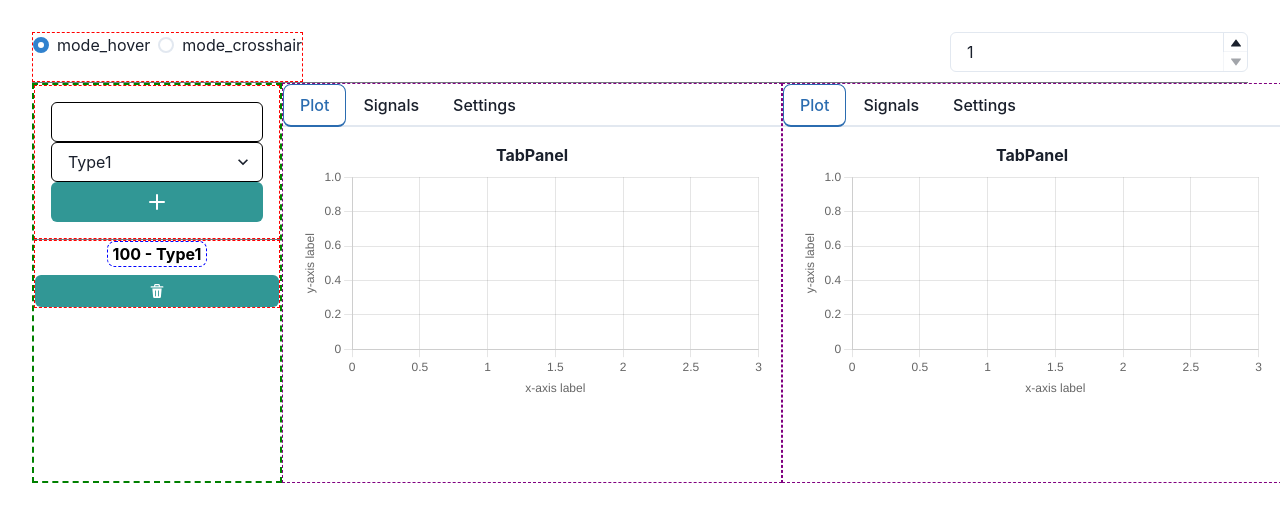
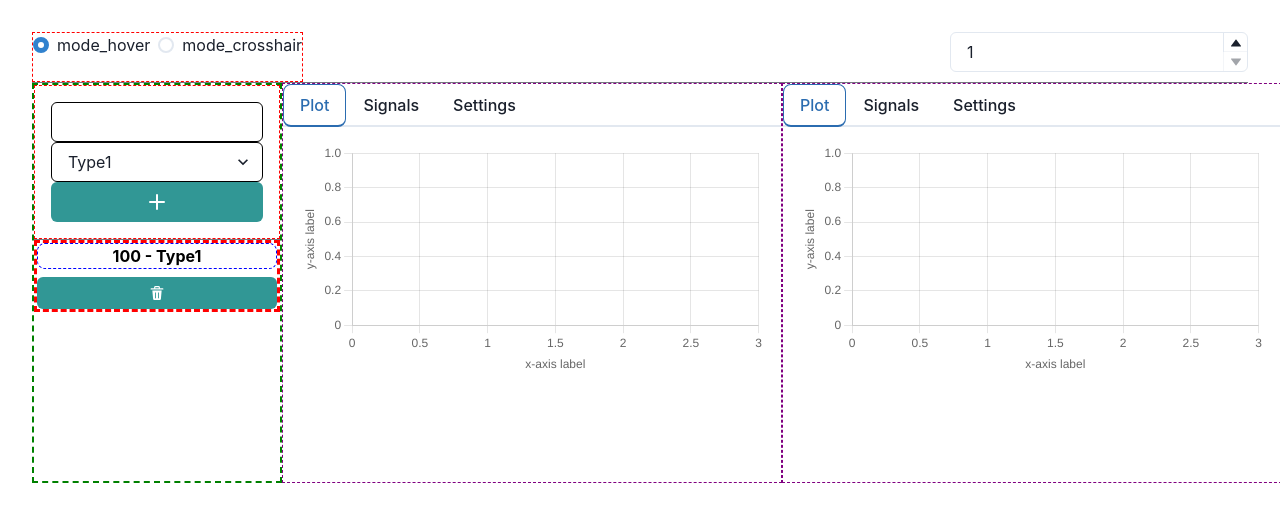
Before and after one commit to rkube/react_scopes, a React (Vite) app: page / in a window 1280 px wide. Shown: the top 522 px of the page. Built offline with nearby package versions, Linux system fonts and the light colour scheme.

Commit message:
Looking good

```diff
--- a/src/App.tsx
+++ b/src/App.tsx
@@ -6,8 +6,7 @@ import './App.css'
 
 import { DndContext, rectIntersection } from '@dnd-kit/core'
 
-
-import { MyList } from './components/list'
+import { AllSignalList } from './components/list'
 import { Selector } from './components/selector'
 import { DynamicGrid } from './components/dynamic_grid'
 import { RowSelector } from './components/row_selector'
@@ -188,14 +187,6 @@ function App() {
     const timebase:number[] = [0.0, 0.5, 1.0, 1.5, 2.0, 2.5, 3.0]
     const samples:number[] = timebase.map((i) => i + Math.random() * 0.5)
 
-    // Assign an index larger than the largest index in the array
-    // let new_ix = 0;
-    // if (signal_list_1.length == 0) {
-    //   new_ix = 0
-    // } else {
-    //   new_ix = Math.max(...signal_list_1.map(item => item.index)) + 1
-    // }
-
     const new_item = {shot: new_shot, type: new_type,
       id: to_id(new_shot, new_type),
       timebase: timebase,
@@ -214,9 +205,6 @@ function App() {
   // Arguments:
   // id_delete (string) - The `id` of the item to be filtered out of the list
   const remove_signal_cb = (id_delete: string) => {
-    // set_signal_list_1(signal_list_1.filter((item) => item.id !== id_delete))
-    // set_signal_list_2(signal_list_2.filter((item) => item.id !== id_delete))
-
     console.log(`Remove signal_cb here. id_delete=${id_delete}`)
     console.log("plot_signal_lists = ", plot_signal_lists)
     console.log("plot_signal_lists.length = ", plot_signal_lists.length)
@@ -243,13 +231,6 @@ function App() {
       setIsDropped(true);
       // drag-and-drop areas are labelled as area_{%02d}.
       const update_ix = parseInt(event.over.id.slice(-2))
-
-
-      // if (event.over.id === 'area1') {
-      //   update_ix = 0
-      // } else if (event.over.id === 'area2') {
-      //   update_ix = 1
-      // }
 
       console.log(`handleDragEnd: Updating at ix=${update_ix}`)
       dispatch_signal_lists({
@@ -296,7 +277,7 @@ function App() {
       <GridItem border='2px dashed green'>
         <Selector add_button_cb={handleNewSignal} />
         <Divider borderColor={'blackAlpha'}  size='xl'  />
-        <MyList signal_list={all_signal_list}
+        <AllSignalList signal_list={all_signal_list}
                 cb={remove_signal_cb} />
       </GridItem>
 
--- a/src/components/droppable_area.tsx
+++ b/src/components/droppable_area.tsx
@@ -22,8 +22,6 @@ function DroppableArea({title, signal_list, signal_ix, dispatch_signal_lists }:
   const { setNodeRef } = useDroppable({
     id: title,
   });
-
-  // console.log("DroppableArea: signal_list = ", signal_list)
 
   return (
     <Flex flex="3" padding="5" flexDirection="column" minH="10rem">
--- a/src/components/dynamic_grid.tsx
+++ b/src/components/dynamic_grid.tsx
@@ -5,6 +5,7 @@ import { MyPlot } from "./mychart"
 
 import { cross_hair_plugin } from "./cross_hair_plugin"
 import { DroppableArea } from "./droppable_area"
+import { PlotSettingsTab } from "./plot_settings_tag"
 
 import { cross_hair_t, ptr_mode_t, signal_t, reducer_action_t } from "../types/all_types"
 
@@ -57,7 +58,7 @@ function DynamicGrid({signal_lists, dispatch_signal_lists, ptr_mode, num_rows, r
         console.log("id_row_1 = ", id_row_1)
         grid_items.push(
         <GridItem key={10*ix_row+0}>
-            <Box border="1px purple dashed" height={`${row_height}px`}>
+            <Box border="1px purple dashed" height={`${row_height}px`} overflow="scroll">
                 <Tabs>
                     <TabList>
                         <Tab> Plot </Tab>
@@ -66,13 +67,14 @@ function DynamicGrid({signal_lists, dispatch_signal_lists, ptr_mode, num_rows, r
                     </TabList>
                     <TabPanels>
                         <TabPanel>
-                                TabPanel
                             <MyPlot signals={signal_lists[ix_row_1]} plugin_list={plugin_list} ptr_mode={ptr_mode}/>
                         </TabPanel>
-                        <TabPanel> Signals
+                        <TabPanel>
                             <DroppableArea title={id_row_1} signal_list={signal_lists[ix_row_1]} signal_ix={ix_row_1} dispatch_signal_lists={dispatch_signal_lists}/>
                         </TabPanel>
-                        <TabPanel> Settings here </TabPanel>
+                        <TabPanel>
+                            <PlotSettingsTab />
+                        </TabPanel>
                     </TabPanels>
                 </Tabs>
 
@@ -82,7 +84,7 @@ function DynamicGrid({signal_lists, dispatch_signal_lists, ptr_mode, num_rows, r
         )
         grid_items.push(
         <GridItem key={10*ix_row+1}>
-            <Box border="1px purple dashed" height={`${row_height}px`}>
+            <Box border="1px purple dashed" height={`${row_height}px`} overflow="scroll">
 
                 <Tabs>
                     <TabList>
@@ -92,13 +94,14 @@ function DynamicGrid({signal_lists, dispatch_signal_lists, ptr_mode, num_rows, r
                     </TabList>
                     <TabPanels>
                         <TabPanel>
-                                TabPanel
                             <MyPlot signals={signal_lists[ix_row_2]} plugin_list={plugin_list} ptr_mode={ptr_mode}/>
                         </TabPanel>
-                        <TabPanel> Signals
+                        <TabPanel>
                             <DroppableArea title={id_row_2} signal_list={signal_lists[ix_row_2]} signal_ix={ix_row_2} dispatch_signal_lists={dispatch_signal_lists}/>
                         </TabPanel>
-                        <TabPanel> Settings here </TabPanel>
+                        <TabPanel>
+                            <PlotSettingsTab />
+                        </TabPanel>
                     </TabPanels>
                 </Tabs>
 
--- a/src/components/list.tsx
+++ b/src/components/list.tsx
@@ -13,8 +13,8 @@ interface signal_list_i {
 }
 
 // Renders items_list
-const MyList = ({ signal_list, cb }: signal_list_i) => {
-    const parent_name = "MyList"
+const AllSignalList = ({ signal_list, cb }: signal_list_i) => {
+    const parent_name = "AllSignalList"
     return (
         <Box>
         {signal_list.map((item, ix) => (
@@ -26,4 +26,4 @@ const MyList = ({ signal_list, cb }: signal_list_i) => {
     )
 }
 
-export { MyList }
+export { AllSignalList }
--- /dev/null
+++ b/src/components/plot_settings_tag.tsx
@@ -0,0 +1,13 @@
+
+
+
+
+function PlotSettingsTab() {
+    return(
+        <>
+        Signal Settings go here
+        </>
+    )
+}
+
+export { PlotSettingsTab }
--- a/src/components/signal_card.tsx
+++ b/src/components/signal_card.tsx
@@ -29,15 +29,16 @@ const SignalCard = ({signal, ix, parent, cb}: signal_card_i) => {
           ix
         },
       });
+
       const style = {
         transform: CSS.Translate.toString(transform),
       };
 
       return (
-        <Box border="dashed red 1px" width="100%" alignContent="center">
+        <Box border="dashed red 3px" width="100%" alignContent="center">
             <VStack>
 
-        <Box border="dashed blue 1px" color='black' width='100px' maxW='sm' borderWidth='1px' borderRadius='lg' as='span'
+        <Box border="dashed blue 1px" color='black' width='100%' maxW='sm' borderWidth='1px' borderRadius='lg'
             transform={style.transform}
             {...listeners}
             {...attributes}
--- a/src/components/signal_info_card.tsx
+++ b/src/components/signal_info_card.tsx
@@ -3,7 +3,7 @@ import { useState } from "react";
 
 import { FormControl, FormLabel, Input, Stack } from "@chakra-ui/react";
 import { NumberInput, NumberInputField, NumberInputStepper, NumberIncrementStepper, NumberDecrementStepper } from '@chakra-ui/react'
-import { Box, Button, Spacer } from "@chakra-ui/react";
+import { Box, Button } from "@chakra-ui/react";
 import { AccordionPanel, AccordionButton, AccordionIcon } from "@chakra-ui/react";
 
 import { DeleteIcon } from "@chakra-ui/icons";
@@ -78,10 +78,10 @@ function SignalSettingCard( {signal_list, signal_list_ix, signal_ix, dispatch_si
                 <Stack spacing={3}>
                     <form>
                         <FormControl mt={6}>
-                            <FormLabel>Color</FormLabel>
+                            <FormLabel size="s">Color</FormLabel>
                             <Input
                                 placeholder="color"
-                                size="sm"
+                                size="xs"
                                 type="color"
                                 onChange={(event) => {
                                     set_new_style({
@@ -96,10 +96,10 @@ function SignalSettingCard( {signal_list, signal_list_ix, signal_ix, dispatch_si
 
                         </FormControl>
                         <FormControl mt={6}>
-                            <FormLabel>Linestyle</FormLabel>
+                            <FormLabel size="xs">Linestyle</FormLabel>
                             <Input
-                                placeholder="Dash lengths: [20 5]"
-                                size="sm"
+                                placeholder="Dash lengths: [20, 5]"
+                                size="xs"
                                 onChange={(event) => {
                                     set_new_style({
                                         scaling: new_style.scaling,
@@ -114,6 +114,7 @@ function SignalSettingCard( {signal_list, signal_list_ix, signal_ix, dispatch_si
                             <FormLabel>Thickness</FormLabel>
 
                             <NumberInput step={1} defaultValue={1} min={0} max={10}
+                                size="xs"
                                 onChange={(event) => {
                                     set_new_style({
                                         scaling: new_style.scaling,
@@ -133,6 +134,7 @@ function SignalSettingCard( {signal_list, signal_list_ix, signal_ix, dispatch_si
                             <FormLabel>Transform</FormLabel>
                             <Input
                                 placeholder="(val) => (val - 1.0) / 2.0"
+                                size="xs"
                                 onChange={(event) => {
                                     set_new_style({
                                         scaling: eval(event.currentTarget.value),
```
